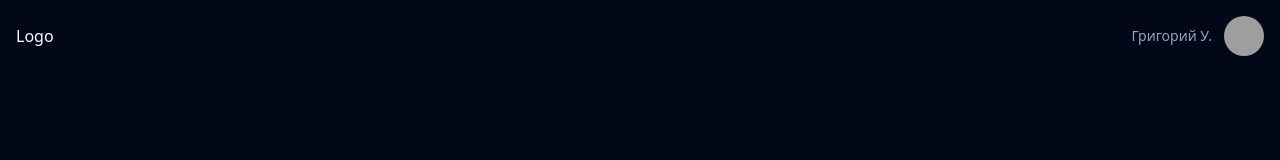
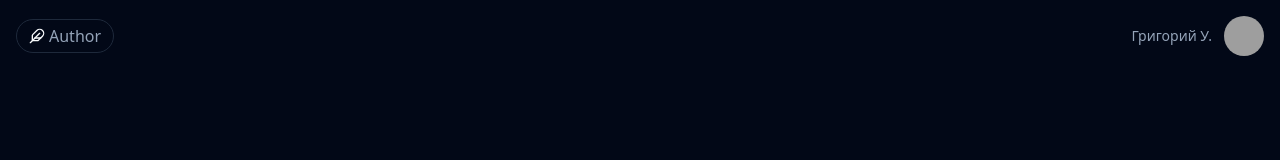
Before and after one commit to gregory-unguryan/react-check, a React (Vite) app: page / in a window 1280 px wide. Shown: the top 160 px of the page. Built offline with nearby package versions, Linux system fonts and the light colour scheme; grey boxes are pictures that could not be loaded.

Commit message:
Version 4 Update

```diff
--- a/src/pages/home.tsx
+++ b/src/pages/home.tsx
@@ -1,10 +1,16 @@
 import UserProfile from '@/components/user-profile'
+import { Feather } from 'lucide-react'
 
 function Home() {
 	return (
 		<div className='w-ful h-full items-center p-2'>
 			<header className='flex items-center justify-between p-2'>
-				<span>Logo</span>
+				<div className='flex items-center gap-1 group cursor-pointer border px-3 py-1 rounded-full hover:bg-primary transition-all duration-300'>
+					<Feather className='w-4 h-4 group-hover:stroke-muted transition-all duration-300' />
+					<span className='text-muted-foreground group-hover:text-muted transition-all duration-300'>
+						Author
+					</span>
+				</div>
 				<UserProfile />
 			</header>
 		</div>
```
